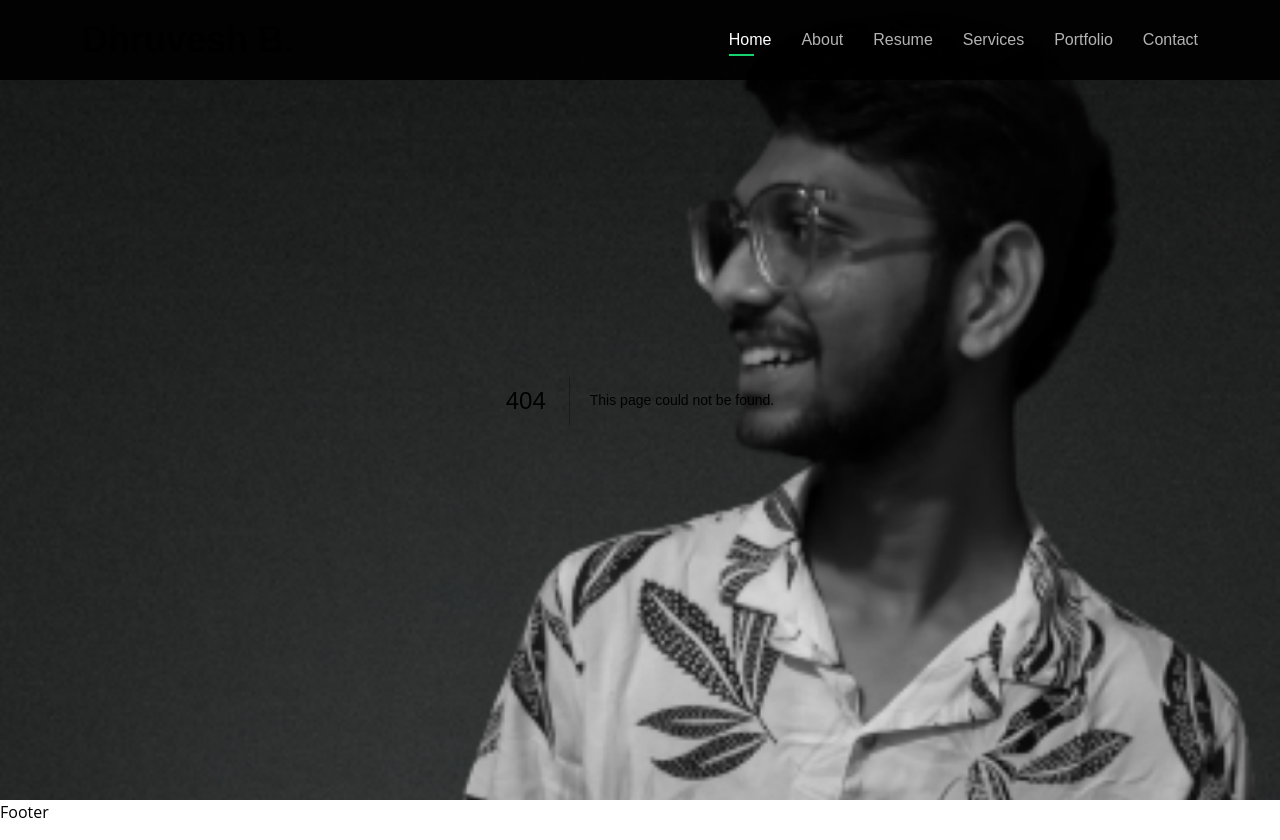
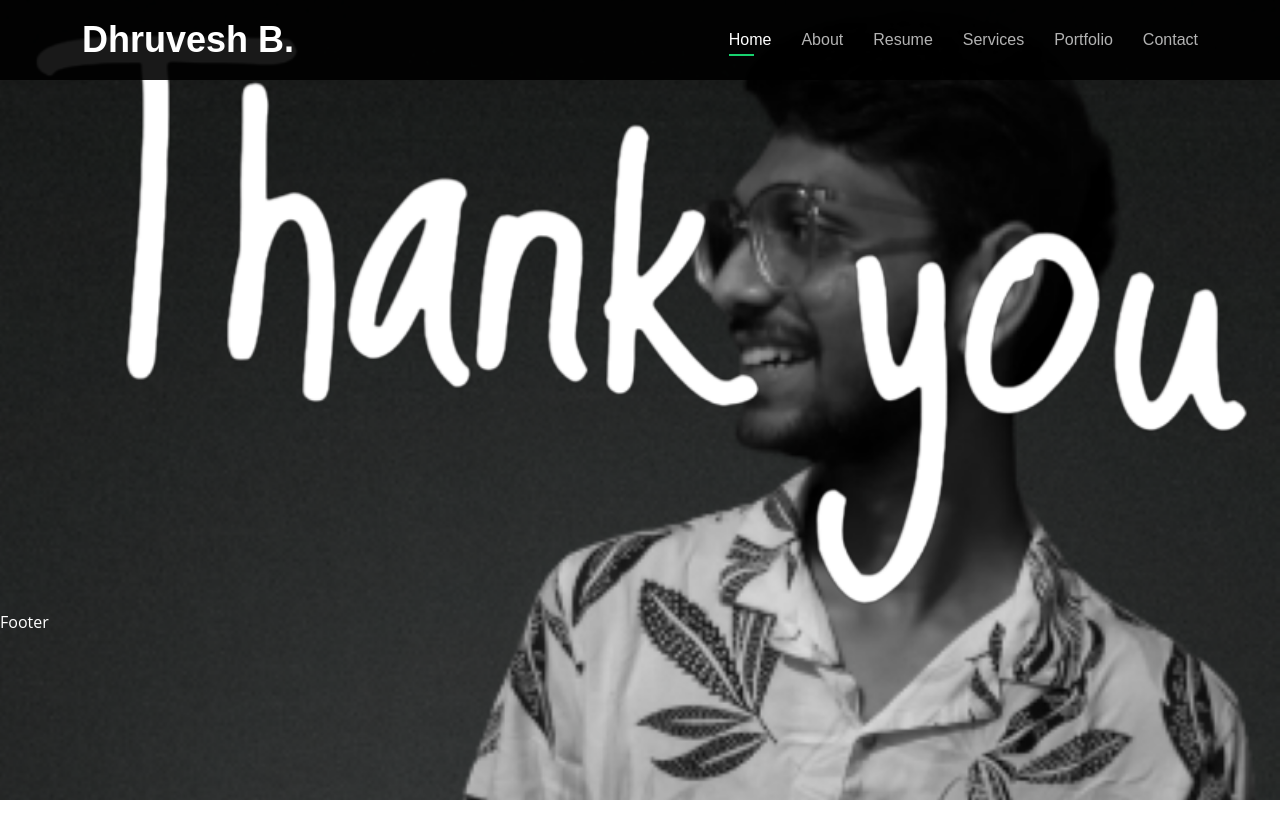
Before and after one commit to dhruveshborad/myportfolio, a Next.js app: page /thank-you in a window 1280 px wide. Before the commit this address had no page. After the commit the page ends 800 px from the top, so only its background shows below. Built offline with nearby package versions, Linux system fonts and the light colour scheme.

Commit message:
added thank you page

```diff
--- /dev/null
+++ b/src/pages/thank-you/index.js
@@ -0,0 +1,11 @@
+import Image from "next/image";
+import ThankYouImage from "../../../public/assets/thankyouImg.png";
+
+const ThankYou = () => {
+    return(
+        <div id="thankYou" className="thankYou section-show">
+            <Image className="ThankYouImg" src={ThankYouImage} width={500} height={500} />
+        </div>
+    )
+};
+export default ThankYou;
--- a/src/styles/globals.css
+++ b/src/styles/globals.css
@@ -968,3 +968,11 @@ section .container {
     background: rgba(0, 0, 0, 0.8);
   }
 }
+
+.ThankYouImg {
+  width: 100%;
+  justify-content: center;
+  max-width: 100%;
+  height: 100%;
+  max-height: 100%;
+}
```
Also changed, not shown: public/assets/thankyouImg.png (added).
